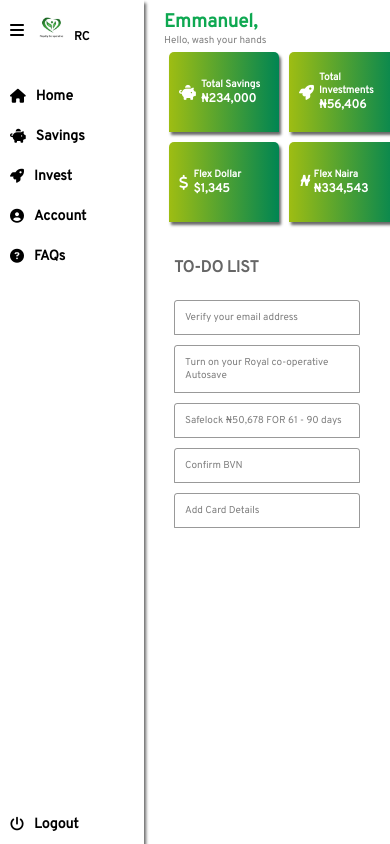
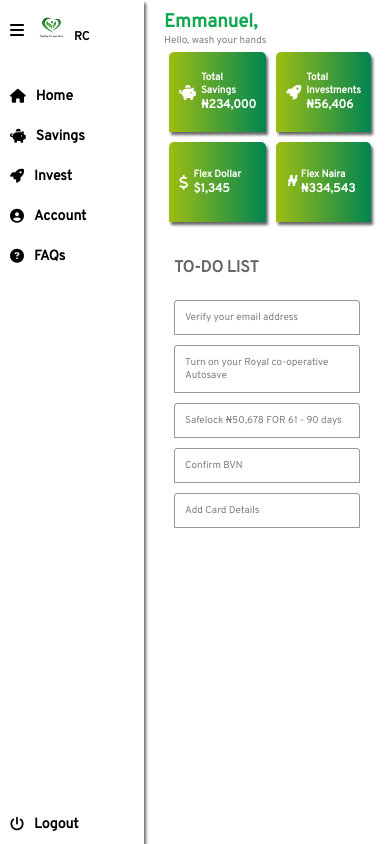
Before and after one commit to oluwatoba1/rc2, a React (Create React App) app: page / in a window 390 px wide. Built offline with nearby package versions, Linux system fonts and the light colour scheme.

Commit message:
DesignBug Fixes

```diff
--- a/src/components/dashboard/Dashboard.css
+++ b/src/components/dashboard/Dashboard.css
@@ -76,7 +76,6 @@
 	.dollarCard,
 	.nairaCard {
 		height: 60px;
-		width: 90px;
 		border-radius: 5px 5px 0 0;
 		padding: 10px;
 		font-size: 10px;
--- a/src/components/savings/Savings.css
+++ b/src/components/savings/Savings.css
@@ -20,7 +20,7 @@
 	border-radius: 7px;
 	display: flex;
 	align-items: center;
-	justify-content: start;
+	justify-content: flex-start;
 	transition: cubic-bezier(0.3, 0.3, 1, 0.3);
 }
 
```
